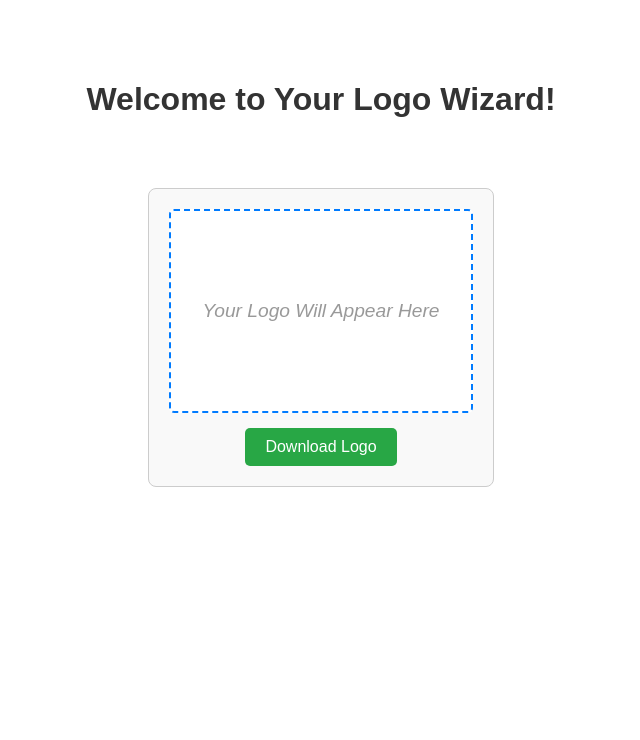
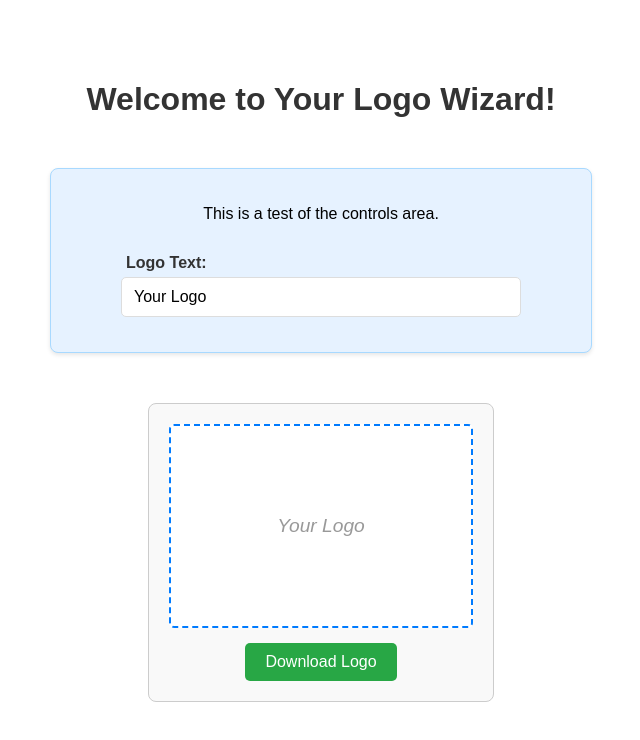
Before and after one commit to Logofyio/logo-wizard-react-app, a React (Vite) app: page / in a window 1280 px wide. Shown: the top 740 px of the page, without its empty margins (319-959 px from the left). Built offline with nearby package versions, Linux system fonts and the light colour scheme.

Commit message:
Update App.jsx for TextInput rendering test and LogoPreview prop fix

```diff
--- a/src/App.jsx
+++ b/src/App.jsx
@@ -1,14 +1,37 @@
 // src/App.jsx
-import React from 'react';
+import React, { useState } from 'react'; // Import useState hook
 import './App.css';
-import LogoPreview from './components/LogoPreview'; // This line is causing the error because components/LogoPreview doesn't exist yet
+import LogoPreview from './components/LogoPreview';
+import TextInput from './components/TextInput'; // Import the new TextInput component
 
 function App() {
+  // Declare a state variable for logoText
+  // initial value is 'Your Logo'
+  const [logoText, setLogoText] = useState('Your Logo');
+
+  // Event handler function to update logoText state
+  const handleLogoTextChange = (event) => {
+    setLogoText(event.target.value); // Update the state with the new input value
+  };
+
   return (
     <div className="app-container">
       <h1>Welcome to Your Logo Wizard!</h1>
-      <LogoPreview />
-      {/* Other parts of the wizard will go here */}
+
+      <div className="controls-area"> {/* New container for controls */}
+        {/* ADDED FOR TESTING: Check if plain HTML renders here */}
+        <p>This is a test of the controls area.</p>
+
+        <TextInput
+          label="Logo Text:"
+          value={logoText}           // Pass current state value as a prop
+          onChange={handleLogoTextChange} // Pass the event handler as a prop
+        />
+        {/* Other controls will go here */}
+      </div>
+
+      {/* CORRECTED: Pass logoText prop to LogoPreview to display the text */}
+      <LogoPreview logoText={logoText} />
     </div>
   );
 }
```
